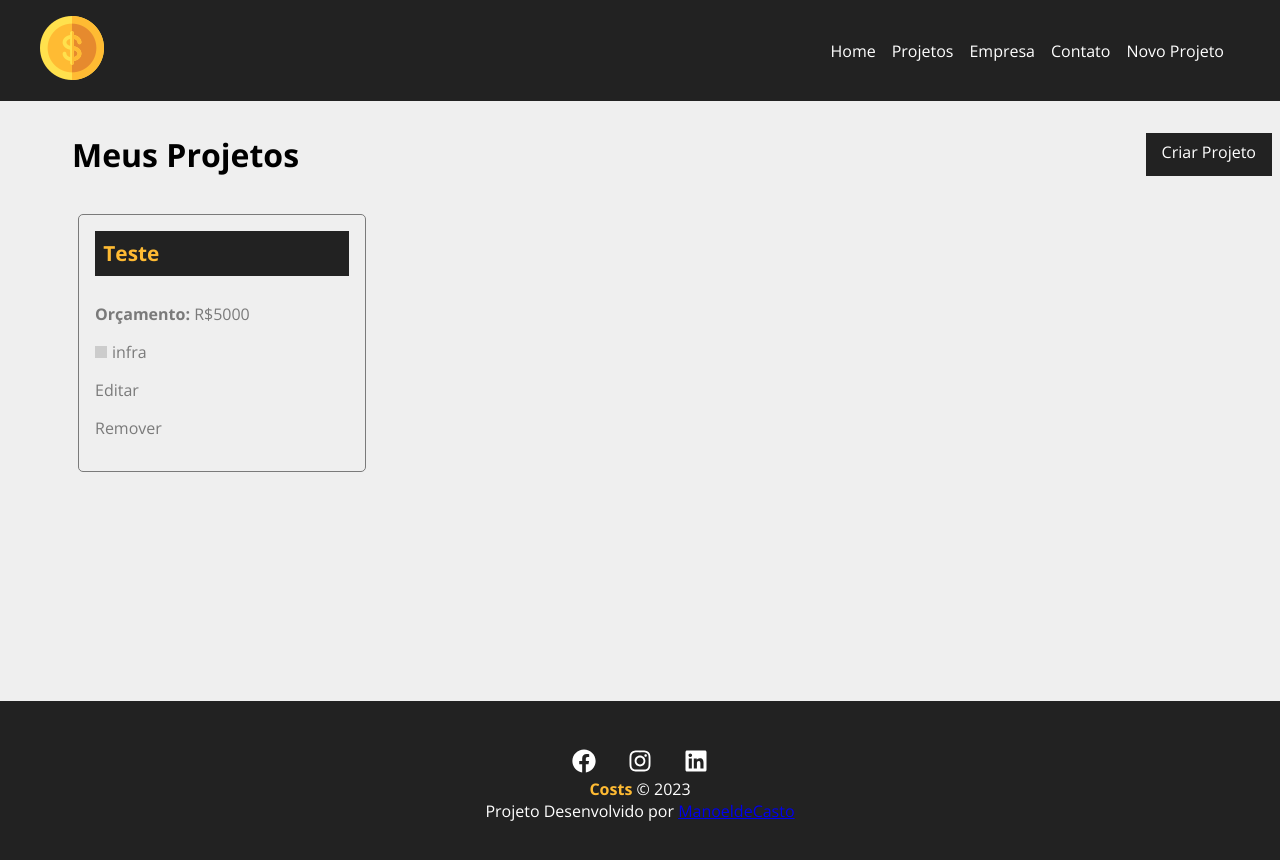
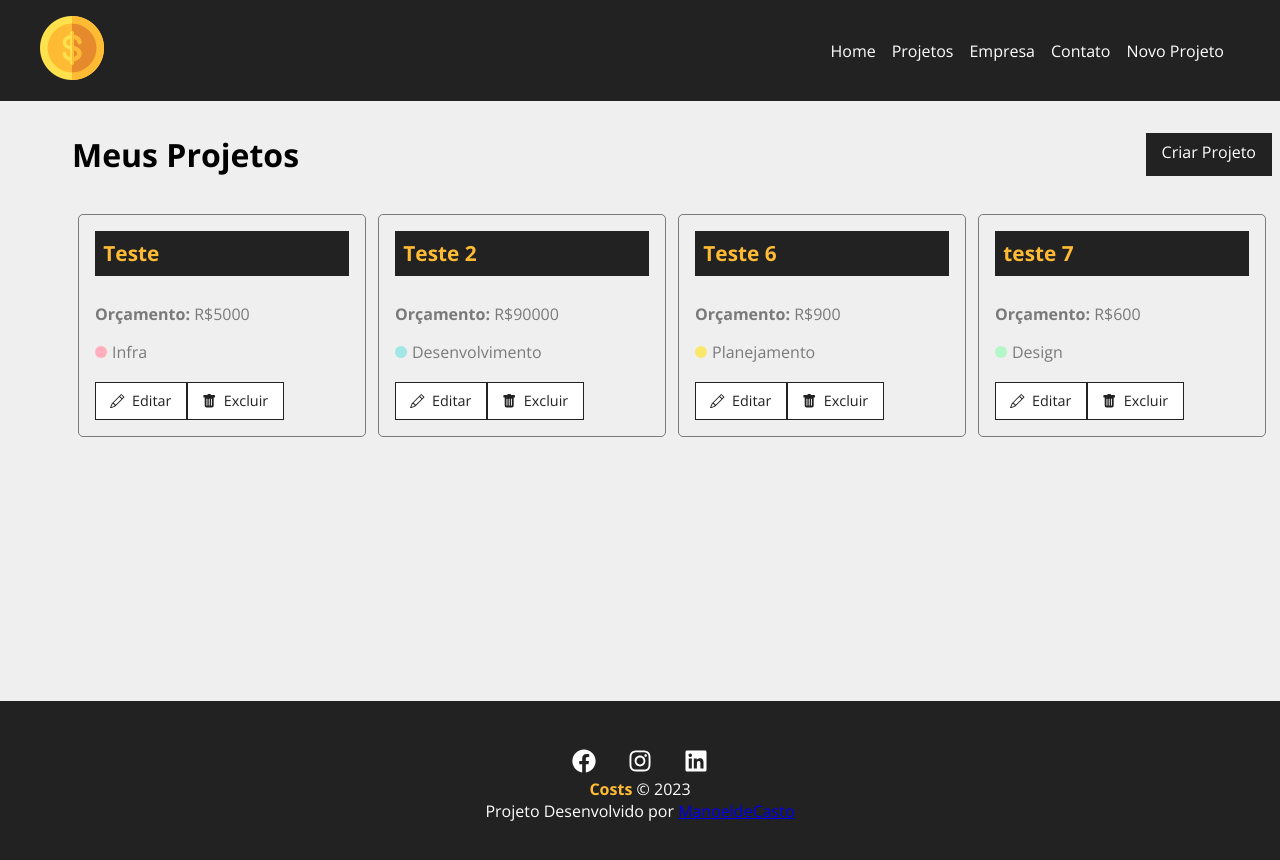
Before and after one commit to ManoeldeCastro/costs, a React (Create React App) app: page /projects in a window 1280 px wide. Shown: the top 860 px of the page. Built offline with nearby package versions, Linux system fonts and the light colour scheme; data requests are answered from the project's data file.

Commit message:
Project_card

```diff
--- a/db.json
+++ b/db.json
@@ -5,17 +5,50 @@
       "budget": "5000",
       "category": {
         "id": "1",
-        "name": "infra"
+        "name": "Infra"
       },
       "cost": 0,
       "services": [],
       "id": 1
+    },
+    {
+      "name": "Teste 2",
+      "budget": "90000",
+      "category": {
+        "id": "2",
+        "name": "Desenvolvimento"
+      },
+      "cost": 0,
+      "services": [],
+      "id": 2
+    },
+    {
+      "name": "Teste 6",
+      "budget": "900",
+      "category": {
+        "id": "4",
+        "name": "Planejamento"
+      },
+      "cost": 0,
+      "services": [],
+      "id": 3
+    },
+    {
+      "name": "teste 7",
+      "budget": "600",
+      "category": {
+        "id": "3",
+        "name": "Design"
+      },
+      "cost": 0,
+      "services": [],
+      "id": 4
     }
   ],
   "categories": [
     {
       "id": 1,
-      "name": "infra"
+      "name": "Infra"
     },
     {
       "id": 2,
--- a/src/components/project/ProjectCard.js
+++ b/src/components/project/ProjectCard.js
@@ -1,3 +1,4 @@
+import { Link } from 'react-router-dom';
 import styles from './ProjectCard.module.css';
 
 import { BsPencil, BsFillTrashFill } from 'react-icons/bs';
@@ -10,11 +11,15 @@ function ProjectCard({ id, name, budget, category, handleRemove }) {
         <span>Orçamento:</span> R${budget}
       </p>
       <p className={styles.category_text}>
-        <span className={`${styles[category].toLowerCase()}`}></span> {category}
+        <span className={`${styles[category.toLowerCase()]}`}></span> {category}
       </p>
-      <div>
-        <p>Editar</p>
-        <p>Remover</p>
+      <div className={styles.project_card_actions}>
+        <Link to="/">
+          <BsPencil/> Editar
+        </Link>
+        <button>
+          <BsFillTrashFill/> Excluir
+        </button>
       </div>
     </div>
   );
--- a/src/components/project/ProjectCard.module.css
+++ b/src/components/project/ProjectCard.module.css
@@ -28,7 +28,7 @@
   display: block;
   width: 12px;
   height: 12px;
-  border: 50%;
+  border-radius: 50%;
   background-color: #ccc;
   margin-right: 5px;
 }
@@ -39,9 +39,40 @@
 .category_text .desenvolvimento{
   background-color: #a0e7e5
 }
-.category_text .desing{
+.category_text .design{
   background-color: #b4f8c8;
 }
-.category_text .Planejamento{
+.category_text .planejamento{
   background-color: #fbe76c;
 }
+.project_card_actions {
+  margin-top: 1.2em;
+  display: flex;
+  align-items: center;
+}
+
+.project_card_actions a,
+.project_card_actions button{
+  text-decoration: none;
+  border: none;
+  background-color: #fff;
+  color: #222;
+  font-size: .9em;
+  padding: .6em 1em;
+  cursor: pointer;
+  border: 1px solid #222;
+  display: flex;
+  align-items: center;
+  justify-content: center;
+  transition: 0.5s;
+}
+
+.project_card_actions svg{
+  margin-right: .5em;
+}
+
+.project_card_actions a:hover,
+.project_card_actions button:hover{
+  background-color: #222;
+  color: #ffbb33;
+}
```
Also changed, not shown: src/components/layout/Loading.js (added, +13 -0 lines), src/components/layout/Loading.module.css (added).
